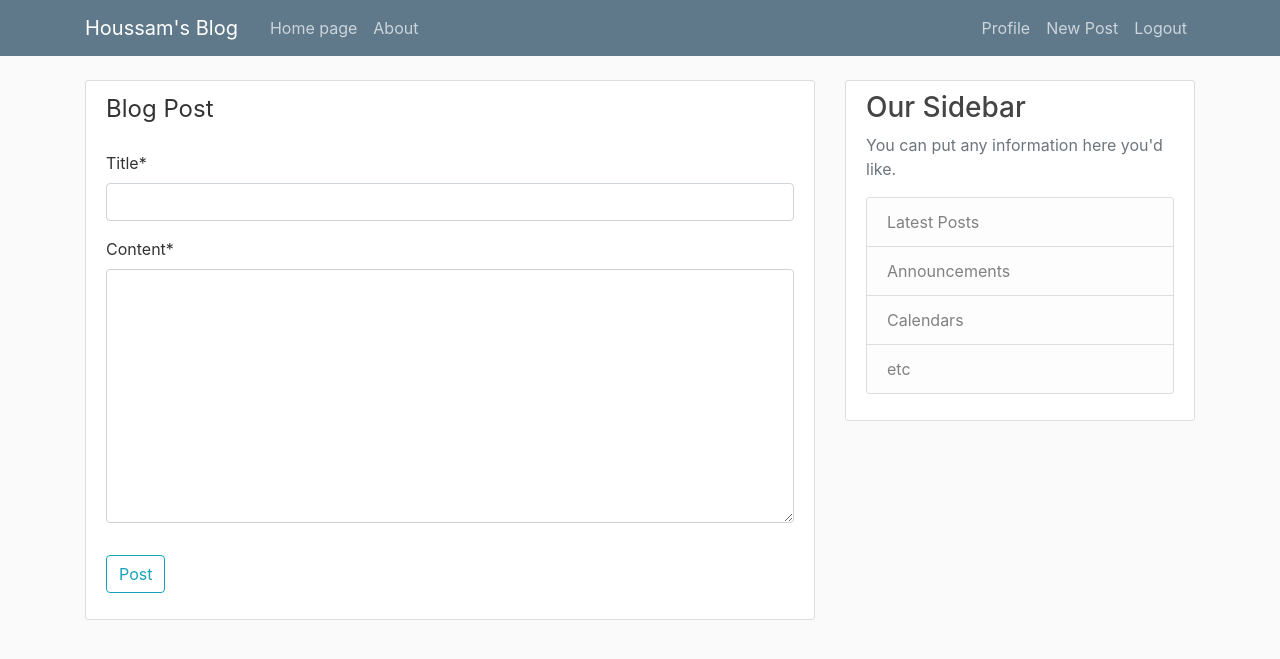
After one commit to redwing555/Django-blog, a Django app: page /post/new/ in a window 1280 px wide. The commit adds this page. Shown: the top 659 px of the page. Run offline with Django 3.2, Linux system fonts and the light colour scheme; a user stored in the database is signed in; some libraries are stand-ins or nearby versions.

Commit message:
delete update create posts and backend functionality

```diff
--- a/myblog/blog/models.py
+++ b/myblog/blog/models.py
@@ -1,6 +1,8 @@
+
 from django.db import models
 from django.utils import timezone
 from django.contrib.auth.models import User
+from django.urls import reverse
 
 
 class Post(models.Model):
@@ -8,3 +10,9 @@
     content = models.TextField()
     date_posted = models.DateTimeField(default = timezone.now)
     author = models.ForeignKey(User, on_delete = models.CASCADE)
+
+    def __str__(self):
+        return self.title
+
+    def get_absolute_url(self):
+        return reverse('post-detail', kwargs={'pk': self.pk})
--- a/myblog/blog/templates/blog/base.html
+++ b/myblog/blog/templates/blog/base.html
@@ -38,6 +38,7 @@
                     <div class="navbar-nav">
                         {% if user.is_authenticated %}
                             <a class="nav-item nav-link" href="{% url 'profile' %}">Profile</a>
+                            <a class="nav-item nav-link" href="{% url 'post-create' %}">New Post</a>
                             <a class="nav-item nav-link" href="{% url 'logout' %}">Logout</a>
 
                         {% else %}
--- a/myblog/blog/templates/blog/home.html
+++ b/myblog/blog/templates/blog/home.html
@@ -11,7 +11,7 @@
             <a class="mr-2" href="#">{{ post.author }}</a>
             <small class="text-muted">{{ post.date_posted | date:"F d, Y" }}</small>
         </div>
-        <h2><a class="article-title" href="#">{{ post.title }}</a></h2>
+        <h2><a class="article-title" href="{% url 'post-detail' post.id %}">{{ post.title }}</a></h2>
         <p class="article-content">{{ post.content }}</p>
     </div>
 </article>
--- /dev/null
+++ b/myblog/blog/templates/blog/post_form.html
@@ -0,0 +1,21 @@
+{% extends "blog/base.html" %}
+
+{% load crispy_forms_tags %}
+
+{%block content%}
+    <div class = 'content-section'>
+        <form method = "POST">
+            {% csrf_token %}
+            <fieldset class = "form-group">
+                <legend class = "border_bottom mb-4">
+                        Blog Post
+                </legend>
+                {{ form | crispy }}
+            </fieldset>
+
+            <div class ="form-group">
+                <button class = "btn btn-outline-info " type = "submit"> Post </button>
+            </div>
+        </form>
+    </div>
+{% endblock content %}
--- a/myblog/blog/urls.py
+++ b/myblog/blog/urls.py
@@ -1,10 +1,21 @@
 from django.urls import path
+from .views import (PostListView,
+                    PostDetailView,
+                    PostCreateView,
+                    PostUpdateView,
+                    PostDeleteView
+                    )
 from . import views
 
 
 
 urlpatterns = [
-    path('', views.home, name = 'blog-home'),
+
+    path('', PostListView.as_view(), name = 'blog-home'),
+    path('post/<int:pk>/', PostDetailView.as_view(), name = 'post-detail'),
+    path('post/new/', PostCreateView.as_view(), name = 'post-create'),
+    path('post/<int:pk>/update', PostUpdateView.as_view(), name = 'post-update'),
+    path('post/<int:pk>/delete', PostDeleteView.as_view(), name = 'post-delete'),
     path('about/', views.about, name = 'blog-about'),
 
 
--- a/myblog/blog/views.py
+++ b/myblog/blog/views.py
@@ -1,5 +1,16 @@
 from django.shortcuts import render
+from django.contrib.auth.mixins import LoginRequiredMixin, UserPassesTestMixin
 from .models import Post
+from django.views.generic import (
+                                    ListView,
+                                    DetailView,
+                                    CreateView,
+                                    UpdateView,
+                                    DeleteView
+                                    )
+
+
+
 
 
 def home(request):
@@ -7,5 +18,50 @@
     return render(request, 'blog/home.html',context)
 
 
+class PostListView(ListView):
+    model = Post
+    template_name = 'blog/home.html'#<app>/<model>_<viewtype>.html
+    context_object_name = 'posts'
+    ordering = ['-date_posted']
+
+class PostDetailView(DetailView):
+    model = Post
+
+
+class PostCreateView(LoginRequiredMixin, CreateView):
+    model = Post
+    fields = ['title', 'content']
+
+    def form_valid(self, form):
+        form.instance.author = self.request.user
+        return super().form_valid(form)
+
+class PostUpdateView(LoginRequiredMixin,UserPassesTestMixin, UpdateView):
+    model = Post
+    fields = ['title', 'content']
+
+
+    def form_valid(self, form):
+        form.instance.author = self.request.user
+        return super().form_valid(form)
+
+    def test_func(self):
+        post = self.get_object()
+        if self.request.user == post.author :
+            return True
+        return False
+
+class PostDeleteView(LoginRequiredMixin,UserPassesTestMixin, DeleteView):
+    model = Post
+    success_url = '/'
+
+    def test_func(self):
+        post = self.get_object()
+        if self.request.user == post.author :
+            return True
+        return False
+
+
+
 def about(request):
     return render(request, 'blog/about.html')
--- a/myblog/users/templates/users/profile.html
+++ b/myblog/users/templates/users/profile.html
@@ -5,6 +5,7 @@
     <div class="content-section">
       <div class="media">
         <img class="rounded-circle account-img" src="{{ user.profile.image.url }}">
+
         <div class="media-body">
           <h2 class="account-heading">{{ user.username }}</h2>
           <p class="text-secondary">{{ user.email }}</p>
--- a/myblog/users/templates/users/register.html
+++ b/myblog/users/templates/users/register.html
@@ -7,7 +7,7 @@
     <form method = "POST">
         {% csrf_token %}
         <fieldset class = "form-group">
-            <legen class = "border_bottom mb-4">
+            <legend class = "border_bottom mb-4">
                     Join Today
             </legend>
             {{ form | crispy }}
```
Also changed, not shown: myblog/blog/templates/blog/post_confirm_delete.html (added, +22 -0 lines), myblog/blog/templates/blog/post_detail.html (added, +24 -0 lines), myblog/db.sqlite3, myblog/media/profile_pics/EbT2lsxWkAA2YP1.jfif (added), myblog/media/profile_pics/Er6rUTBXUAACSW9.jfif (added), myblog/media/profile_pics/EsrudtuXMAEAztV.jfif (added), myblog/media/profile_pics/wallpapersden.com_minimalist-sunset-in-hill_1920x1080.jpg (added), myblog/media/profile_pics/wallpapersden.com_minimalist-sunset-in-hill_1920x1080_Zz194al.jpg (added).
